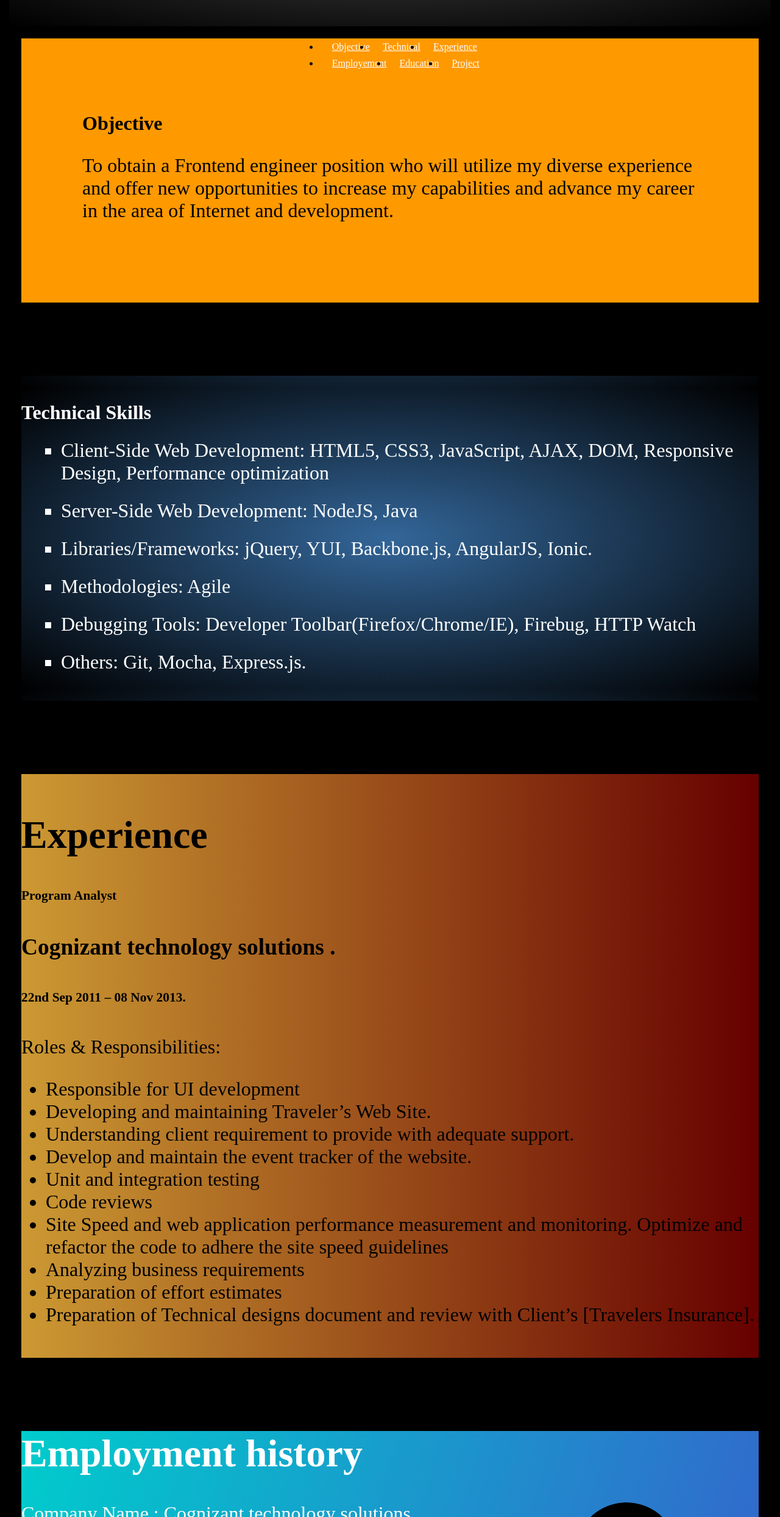
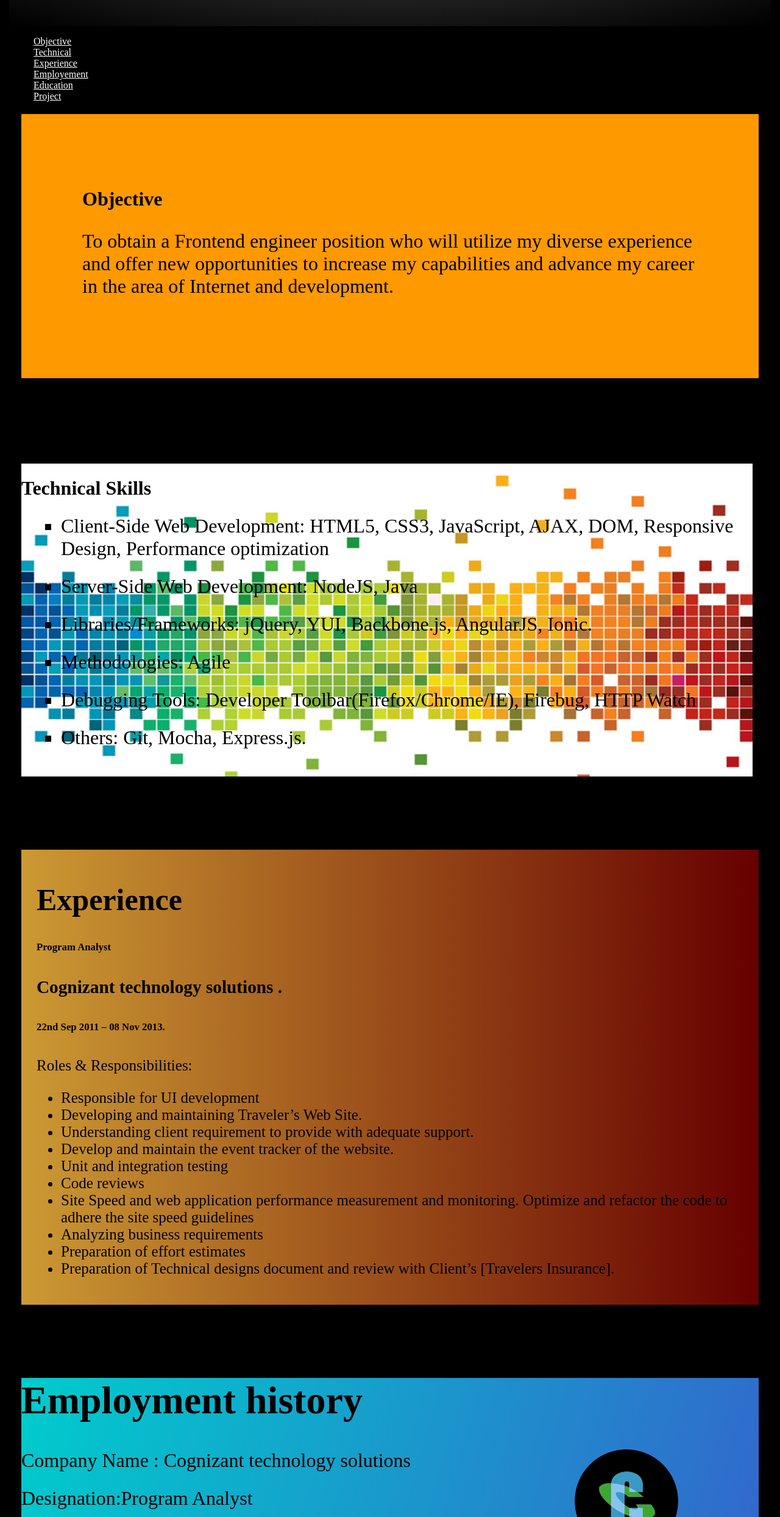
Before and after one commit to divyaabilash/divyaabilash.github.io, a plain HTML site: page index.html in a window 1280 px wide. Shown: the part 253-2740 px from the top of the page at 61% size. Drawn offline with Linux system fonts and the light colour scheme.

Commit message:
setting up the background and images are from flicker.com

```diff
--- a/index.html
+++ b/index.html
@@ -3,6 +3,7 @@
 
 <head>
     <meta charset="utf-8">
+    <META HTTP-EQUIV="refresh"  content="500; url=index.html">
     <!-- including the favicon for the title bar -->
     <link rel="icon" href="images/favicon.ico" />
     <!-- including the css stylesheet -->
@@ -11,6 +12,7 @@
     <link rel="stylesheet" href="https://maxcdn.bootstrapcdn.com/font-awesome/4.5.0/css/font-awesome.min.css">
     <!-- title bar header -->
     <title>Divyarajalakshmi`s Resume </title>
+    <!-- <base><a href="index.html"></a></base> -->
 </head>
 
 <body class="padding">
@@ -128,6 +130,7 @@
         </div>
         <div id="educations">
         <div class="education" >
+        <h1> Education </h1>
             <div>
                 <div class="cimage">
                     <img src="images/scu.jpeg">
--- a/stylesheet.css
+++ b/stylesheet.css
@@ -8,18 +8,15 @@
 display: block;
 margin: 0 auto;
 list-style: none;
-padding: 0;
-width: 25%;
-background:Black;
 
 }
 
-.navigation li{
+/*.navigation li{
   margin-top: 9px;
 float: left;
 padding-left: 21px;
 }
-
+*/
 
 div::after {
     display: block;
@@ -28,6 +25,7 @@
 }
 
 header {
+
     text-align: center;
     padding: 25px 0;
     color: #ddd;
@@ -47,6 +45,7 @@
     /* W3C */
     filter: progid: DXImageTransform.Microsoft.gradient( startColorstr='#3d3d3d', endColorstr='#000000', GradientType=1);
     /* IE6-9 fallback on horizontal gradient */
+    /*background-attachment: fixed;*/
 }
 
 header h1 {
@@ -107,6 +106,7 @@
     border-radius: 75px;
     margin: 20px;
     background-origin: content-box;
+    /*background-attachment: fixed;*/
 }
 
 
@@ -136,21 +136,24 @@
 
   .technical{
     font-family: "chalkboard";
-    color: white;
-    background-color: #336699;
-      /* Old browsers */
+    color: Black;
+    background:url("images/tech.jpg");
+    background-repeat: no-repeat;
+    background-size: 1200px 600px;
+/*    background-color: #336699;
+      /* Old browsers
     background: -moz-radial-gradient(center, ellipse cover, #336699 0%, black 100%);
-    /* FF3.6+ */
+    /* FF3.6+
     background: -webkit-gradient(radial, center center, 0px, center center, 100%, color-stop(0%, #336699), color-stop(100%, black));
-    /* Chrome,Safari4+ */
+    /* Chrome,Safari4+
     background: -webkit-radial-gradient(center, ellipse cover, #336699 0%, black 100%);
-    /* Chrome10+,Safari5.1+ */
+    /* Chrome10+,Safari5.1+
     background: -o-radial-gradient(center, ellipse cover, #336699 0%, black 100%);
-    /* Opera 12+ */
+    /* Opera 12+
     background: -ms-radial-gradient(center, ellipse cover, #336699 0%, black 100%);
-    /* IE10+ */
+    /* IE10+
     background: radial-gradient(ellipse at center, #336699 0%, black 100%);
-    /* W3C */
+    /* W3C
     filter: progid: DXImageTransform.Microsoft.gradient( startColorstr='#336699', endColorstr='black', GradientType=1);
     /* IE6-9 fallback on horizontal gradient */
     /*border-radius: 75px;*/
@@ -173,17 +176,26 @@
 .experience{
       font-family: "chalkboard";
     color: black;
-   background: red; /* For browsers that do not support gradients */
-  background: -webkit-linear-gradient(left, #CC9933,#660000 ); /* For Safari 5.1 to 6.0 */
-  background: -o-linear-gradient(right, #CC9933,#660000); /* For Opera 11.1 to 12.0 */
-  background: -moz-linear-gradient(right, #CC9933,#660000); /* For Firefox 3.6 to 15 */
-  background: linear-gradient(to right, #CC9933,#660000 ); /* Standard syntax */
-    /* IE6-9 fallback on horizontal gradient */
+    background:url("images/experience.jpg");
+    background-size: 1200px 1200px;
+    background-repeat: no-repeat;
+   background: red;
+   /*For browsers that do not support gradients */
+  background: -webkit-linear-gradient(left, #CC9933,#660000 );
+   /*For Safari 5.1 to 6.0 */
+  background: -o-linear-gradient(right, #CC9933,#660000);
+   /*For Opera 11.1 to 12.0 */
+  background: -moz-linear-gradient(right, #CC9933,#660000);
+    /*For Firefox 3.6 to 15 */
+  background: linear-gradient(to right, #CC9933,#660000 );
+   /*Standard syntax */
+     /*IE6-9 fallback on horizontal gradient */
     /*border-radius: 75px;*/
         margin: 120px 0px;
-    background-origin: content-box;
-    padding:20px 0px;
-    font-size: 32px;
+    /*background-origin: content-box;*/
+    padding:20px 25px;
+    font-size: 25px;
+    background-repeat: no-repeat;
 
 }
 .employement{
@@ -191,22 +203,22 @@
     font-family: "chalkboard";
    /* background:url("images/workdesk.jpg");
     background-repeat: no-repeat;
-   background-origin: content-box;
-   */
+   background-origin: content-box;*/
+
         background:#00CCCC;
     background: -webkit-linear-gradient(left top,#00CCCC , #3366CC );
         background: -o-linear-gradient(right bottom,#00CCCC , #3366CC );
             background: -moz-linear-gradient(right bottom,#00CCCC , #3366CC );
                 background: linear-gradient(right bottom,#00CCCC , #3366CC );
-    /*color: DarkCyan  ;*/
+ color: DarkCyan
     color:White;
     z-index: -2;
-    /*opacity: 0.5;*/
+    /*opacity: 0.5;
     -webkit-background-size: cover;
     -moz-background-size: cover;
     -o-background-size: cover;
     background-size: cover;
-    margin: 50px 0px;
+    /*margin: 50px 0px;*/
 }
 div .employement h1{
     font-family: "Chalkduster";
@@ -230,10 +242,19 @@
 }
 
 .education{
+    margin-top: 10%;
     color: White;
+    padding:20%;
     background:#006666;
+    background:url("images/education.jpg");
+    background-repeat: no-repeat;
+    background-size: 100% 100%;
 
 
+}
+.education h1{
+    font-size: 40px;
+    font-family: "chalkboard";
 }
 
 .cimage{
@@ -257,6 +278,10 @@
 
 
 .project{
-    color:White;
+    margin-top:10%;
+    color:Black;
     font-size:30px;
+    background:url("images/project.jpg");
+    background-size: 100% 100%;
+    padding: 80px;
 }
```
Also changed, not shown: images/education.jpg (added), images/professionalpic.jpeg (deleted), images/tech.jpg (added), 3 other files.
